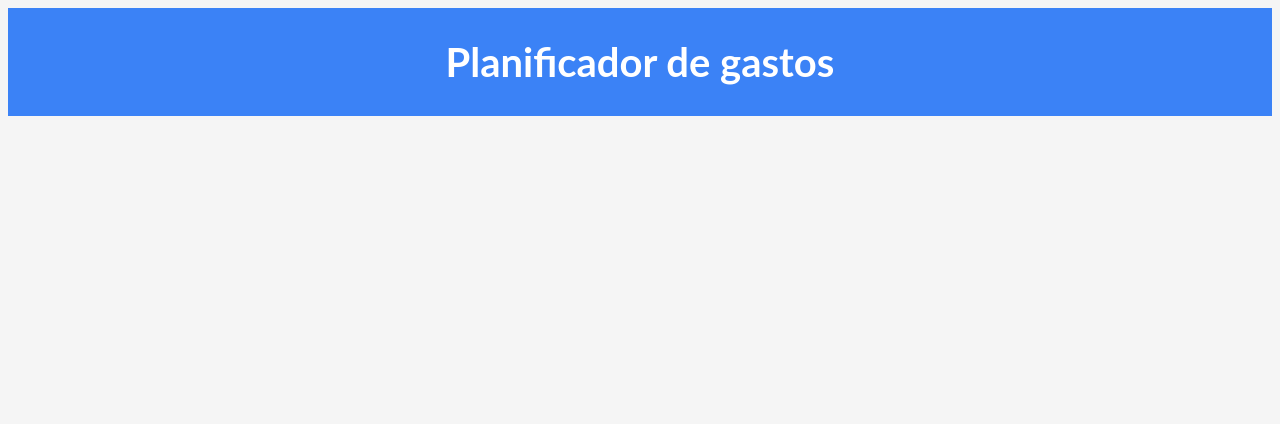
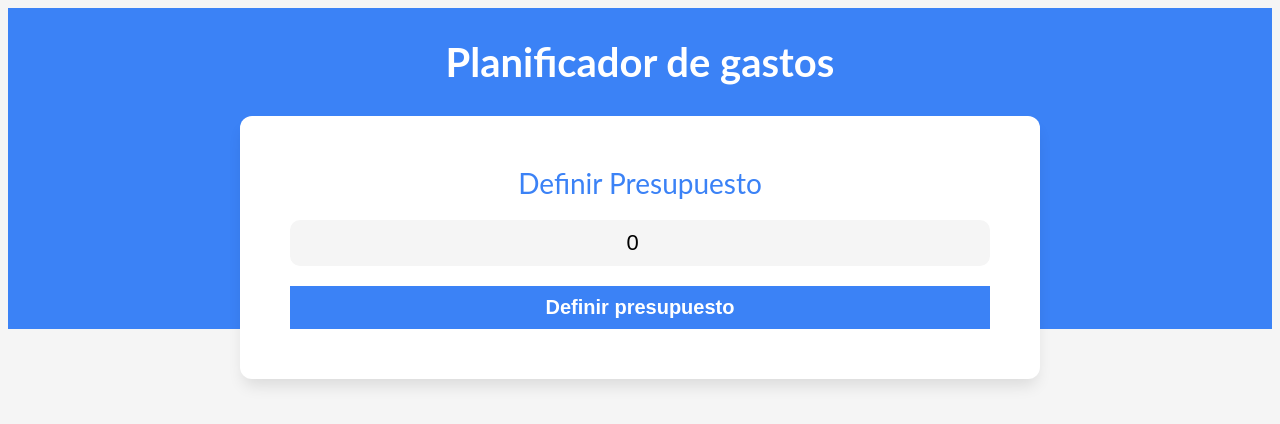
Before and after one commit to mvazquezma/admin-gastos, a Vue app: page / in a window 1280 px wide. Shown: the top 424 px of the page. Built offline with nearby package versions, Linux system fonts and the light colour scheme; the HTML template or start-up script is replaced by a standard one.

Commit message:
Styled initial form and show Alert error

```diff
--- a/src/App.vue
+++ b/src/App.vue
@@ -1,22 +1,27 @@
 <script setup>
+  import Presupuesto from './components/Presupuesto.vue';
 </script>
 
 <template>
   <div>
     <header>
       <h1>Planificador de gastos</h1>
+
+      <div class="contenedor-header contenedor sombra">
+        <Presupuesto />
+      </div>
     </header>
   </div>
 </template>
 
 <style>
   :root {
-    --blue: #3b82f6;
-    --white: #fff;
-    --grey-light: #f5f5f5;
-    --grey: #94a3b8;
-    --grey-dark: #64748b;
-    --black: #000;
+    --azul: #3b82f6;
+    --blanco: #fff;
+    --gris-claro: #f5f5f5;
+    --gris: #94a3b8;
+    --gris-oscuro: #64748b;
+    --negro: #000;
   }
   html {
     font-size: 62.5%;
@@ -30,7 +35,7 @@
   body {
     font-size: 1.6rem;
     font-family: "Lato", sans-serif;
-    background-color: var(--grey-light);
+    background-color: var(--gris-claro);
   }
   h1 {
     font-size: 4rem;
@@ -39,12 +44,28 @@
     font-size: 3rem;
   }
   header {
-    background-color: var(--blue);
+    background-color: var(--azul);
   }
   h1 {
     padding: 3rem 0;
     margin: 0;
-    color: var(--white);
+    color: var(--blanco);
     text-align: center;
   }
+  .contenedor {
+    width: 90%;
+    max-width: 80rem;
+    margin: 0 auto;
+  }
+  .contenedor-header {
+    margin-top: -5rem;
+    transform: translateY(5rem);
+    padding: 5rem;
+  }
+  .sombra {
+      box-shadow: 0px 10px 15px -3px rgba(0,0,0, 0.1);
+      background-color: var(--blanco);
+      border-radius: 1.2rem;
+      padding: 5rem;
+  }
 </style>
--- /dev/null
+++ b/src/components/Alerta.vue
@@ -0,0 +1,19 @@
+<template>
+    <div class="alerta">
+        <slot></slot>
+    </div>
+</template>
+
+<style scoped>
+.alerta {
+    padding: 1rem;
+    font-weight: 900;
+    text-transform: uppercase;
+    font-size: 1.6rem;
+    text-align: center;
+    background-color: var(--blanco);
+    border-left: .5rem solid #b91c1c;
+    color: #b91c1c;
+    margin-bottom: 2rem;
+}
+</style>
--- /dev/null
+++ b/src/components/Presupuesto.vue
@@ -0,0 +1,83 @@
+<script setup>
+    import { ref } from 'vue';
+    import Alerta from './Alerta.vue'
+
+    const presupuesto = ref(0)
+    const error = ref('')
+
+    const definirPresupuesto = () => {
+        if(presupuesto.value <= 0) {
+            error.value = 'Presupuesto no válido'
+
+            setTimeout(() => {
+                error.value=""
+            }, 3000)
+        }
+    }
+</script>
+
+<template>
+    <form
+        class="presupuesto"
+        @submit.prevent="definirPresupuesto"
+    >
+        <Alerta
+            v-if="error"
+        >
+            {{ error }}
+        </Alerta>
+
+        <div class="campo">
+            <label for="nuevo-presupuesto">Definir Presupuesto</label>
+            <input
+                type="number"
+                id="nuevo-presupuesto"
+                class="nuevo-presupuesto"
+                placeholder="Añade tu presupuesto"
+                min="0"
+                v-model.number="presupuesto"
+            >
+        </div>
+
+        <input type="submit" value="Definir presupuesto">
+    </form>
+</template>
+
+<style scoped>
+    .presupuesto {
+        width: 100%;
+    }
+    .campo {
+        display: grid;
+        gap: 2rem;
+    }
+    .presupuesto label {
+        font-size: 2.8rem;
+        text-align: center;
+        color: var(--azul)
+    }
+    .presupuesto input[type="number"] {
+        background-color: var(--gris-claro);
+        border-radius: 1rem;
+        padding: 1rem;
+        border: none;
+        font-size: 2.2rem;
+        text-align: center;
+    }
+    .presupuesto input[type="submit"] {
+        background-color: var(--azul);
+        padding: 1rem;
+        border: none;
+        text-align: center;
+        font-size: 2rem;
+        margin-top: 2rem;
+        color: var(--blanco);
+        font-weight: 900;
+        width: 100%;
+        transition: background-color 300ms ease-in;
+    }
+    .presupuesto input[type="submit"]:hover {
+        background-color: #1048a4;
+        cursor: pointer;
+    }
+</style>
```
